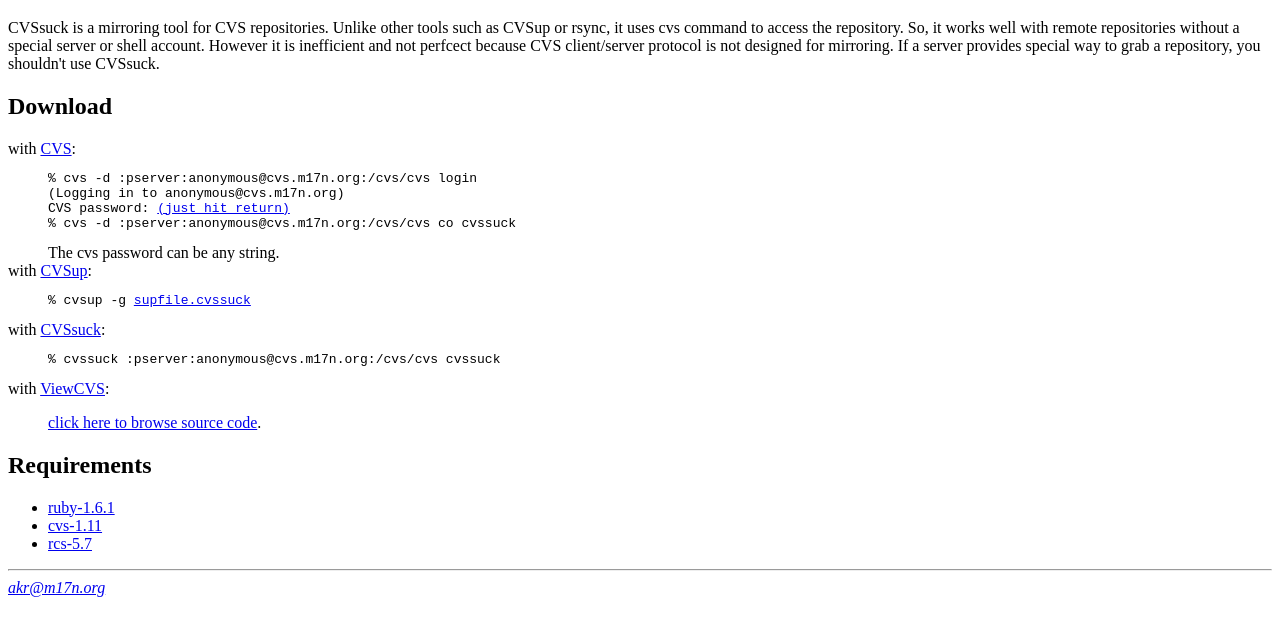
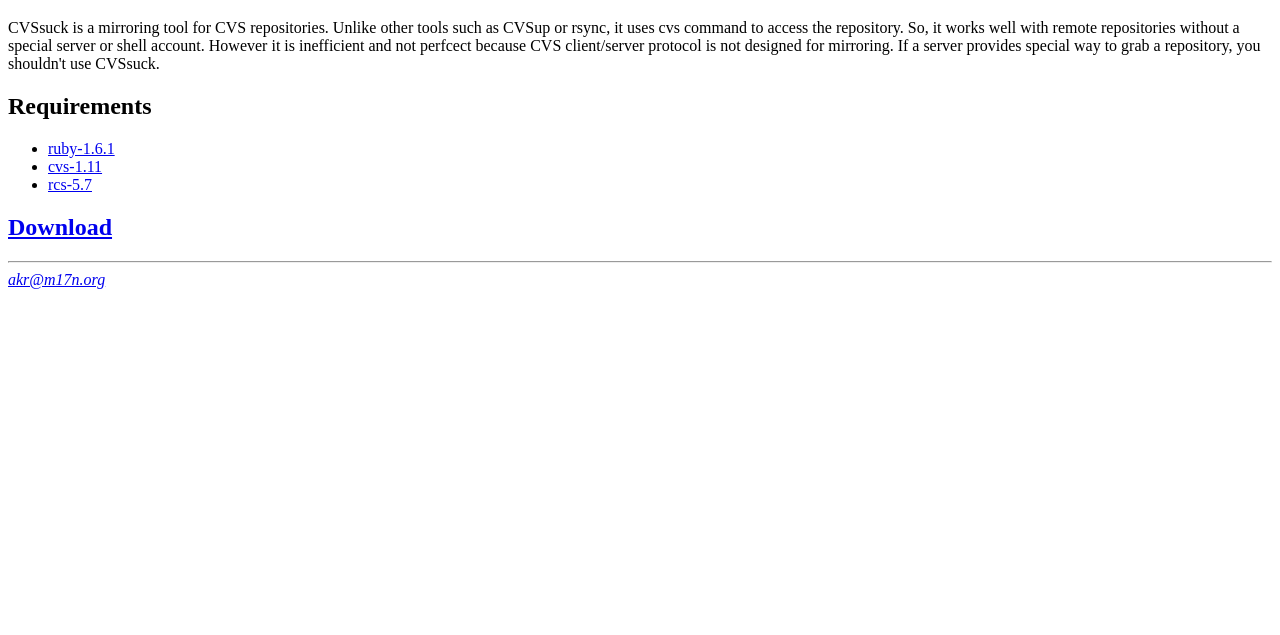
Before and after one commit to grawity/cvssuck, a plain HTML site: page www/index.html in a window 1280 px wide. Shown: the part 87-722 px from the top of the page. Drawn offline with Linux system fonts and the light colour scheme.

Commit message:
replace download instruction to a link to download page.

```diff
--- a/www/index.html
+++ b/www/index.html
@@ -18,38 +18,6 @@
 If a server provides special way to grab a repository,
 you shouldn't use CVSsuck.</p>
 
-<h2>Download</h2>
-<dl>
-<dt>with <a href="http://www.cvshome.org/">CVS</a>:</dt>
-<dd>
-<pre>
-% cvs -d :pserver:anonymous@cvs.m17n.org:/cvs/cvs login
-(Logging in to anonymous@cvs.m17n.org)
-CVS password: <a href="#cvspassword">(just hit return)</a></it>
-% cvs -d :pserver:anonymous@cvs.m17n.org:/cvs/cvs co cvssuck
-</pre>
-<a name="cvspassword">The cvs password can be any string</a>.
-</dd>
-
-<dt>with <a href="http://www.polstra.com/projects/freeware/CVSup/">CVSup</a>:</dt>
-<dd>
-<pre>
-% cvsup -g <a href="supfile.cvssuck">supfile.cvssuck</a>
-</pre>
-</dd>
-
-<dt>with <a href="http://cvs.m17n.org/~akr/cvssuck/">CVSsuck</a>:</dt>
-<dd>
-<pre>
-% cvssuck :pserver:anonymous@cvs.m17n.org:/cvs/cvs cvssuck
-</pre>
-</dd>
-
-<dt>with <a href="http://www.lyra.org/viewcvs/">ViewCVS</a>:</dt>
-<dd><p><a href="http://cvs.m17n.org/cgi-bin/viewcvs/cvssuck/?cvsroot=cvs">click here to browse source code</a>.</p></dd>
-
-</dl>
-
 <h2>Requirements</h2>
 <ul>
 <li><a href="http://www.ruby-lang.org/">ruby-1.6.1</a>
@@ -57,6 +25,8 @@
 <li><a href="ftp://ftp.cs.purdue.edu/pub/RCS/">rcs-5.7</a>
 </ul>
 
+<h2><a href="download.html">Download</a></h2>
+
 </ul>
 <hr>
 <address><a href="http://cvs.m17n.org/~akr/">akr@m17n.org</a></address>
```
